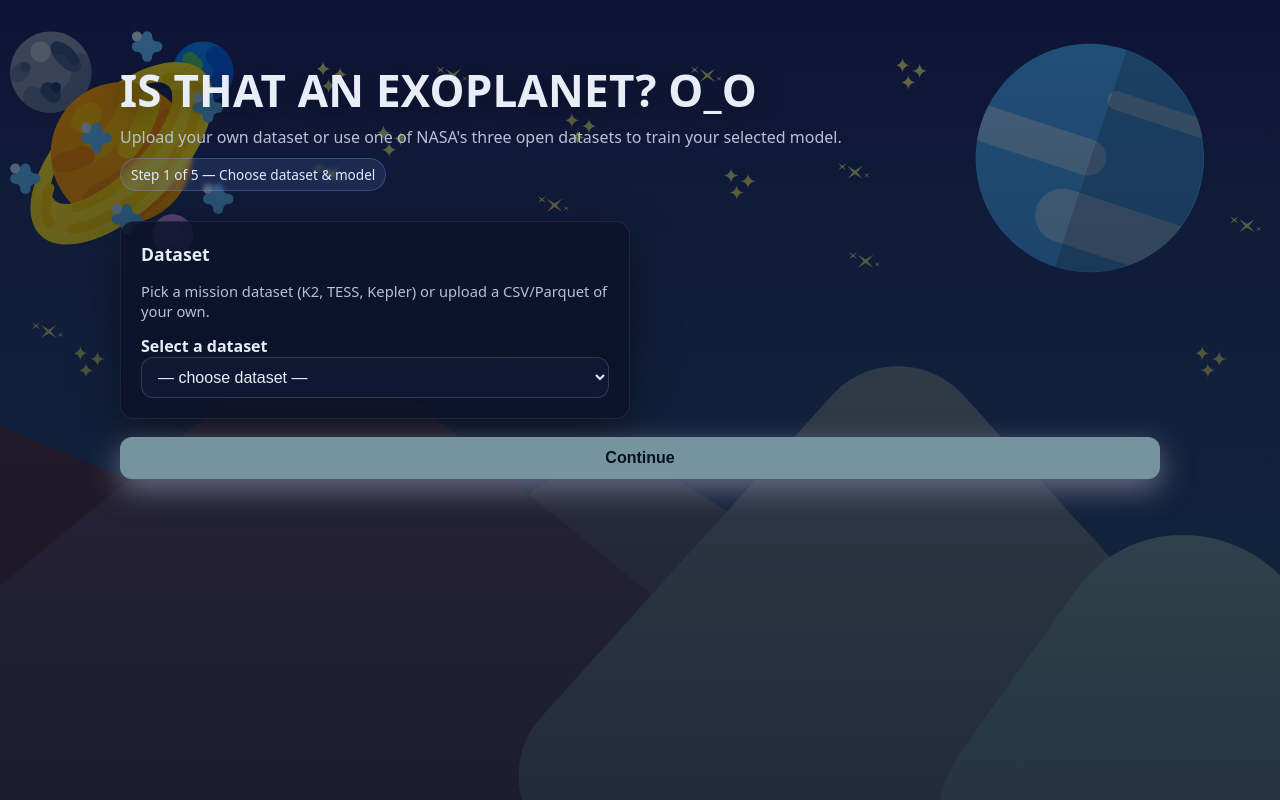
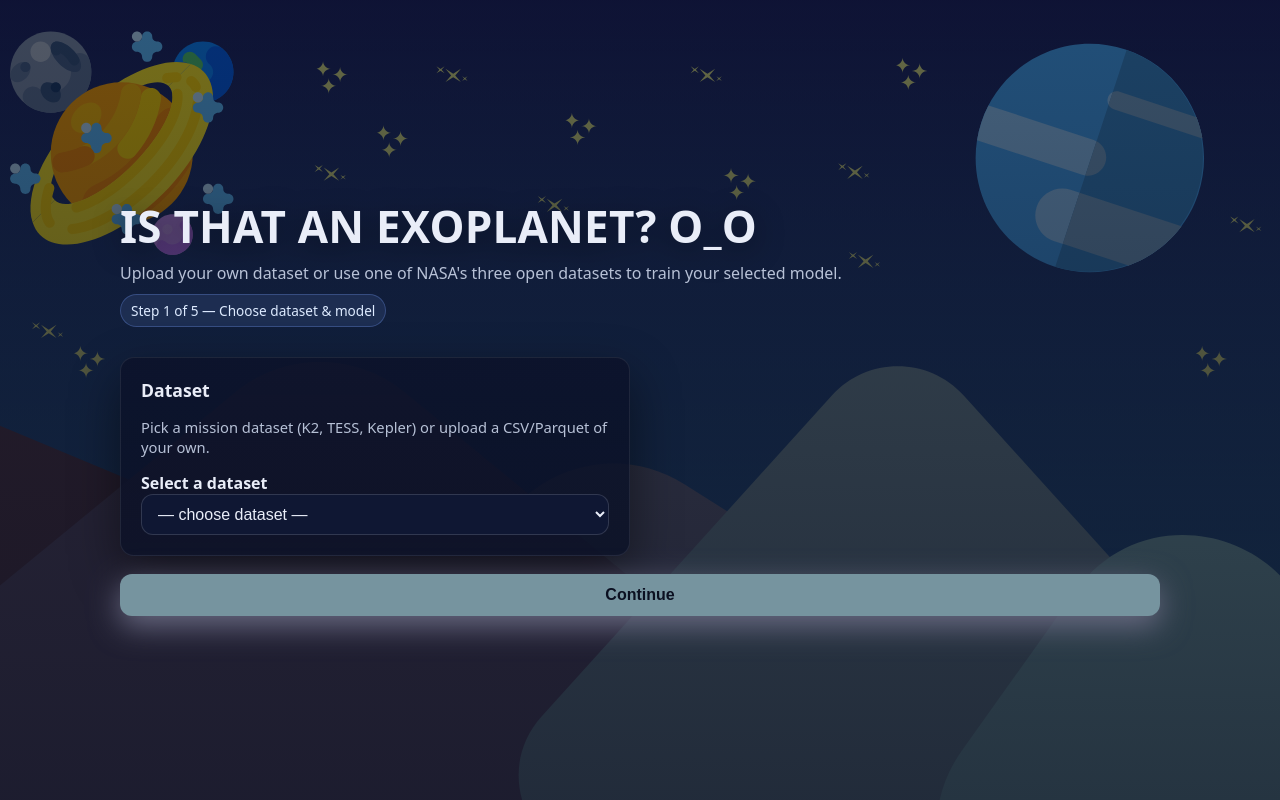
Before and after one commit to Moonyar/NASA-Space-Apps-Challenge-2025, a Flask app: page / in a window 1280 px wide. Run offline with Flask 3, Linux system fonts and the light colour scheme; parts of the project's set-up code (start-up, migrations or seed data) failed here and were passed over.

Commit message:
centering the info

```diff
--- a/templates/index.html
+++ b/templates/index.html
@@ -83,9 +83,26 @@
       @media (max-width: 900px){
         .grid{grid-template-columns: 1fr}
       }
+
+/* Center the content vertically & horizontally */
+.viewport{
+  min-height: 100svh;           /* full screen height; handles mobile UI chrome well */
+  display: grid;
+  place-items: center;          /* centers both ways */
+  padding: 24px;                /* breathing room on small screens */
+}
+
+/* Optional: tighten wrap padding now that it's centered */
+.wrap{ max-width:1080px; width:100%; }
+
+/* Fallback: if viewport is short, top-align to avoid cutting off content */
+@media (max-height: 700px){
+  .viewport{ align-items: start; }
+}
     </style>
   </head>
   <body>
+		<div class="viewport">
     <div class="wrap">
       <!-- SIMPLE HERO (no card/bubble) -->
       <header class="page-hero">
@@ -152,7 +169,7 @@
         </div>
       </form>
     </div>
-
+    </div>
     <script>
       // Descriptions from Flask
       const MODEL_DESCRIPTIONS = {{ model_descriptions | tojson | safe }};
```
